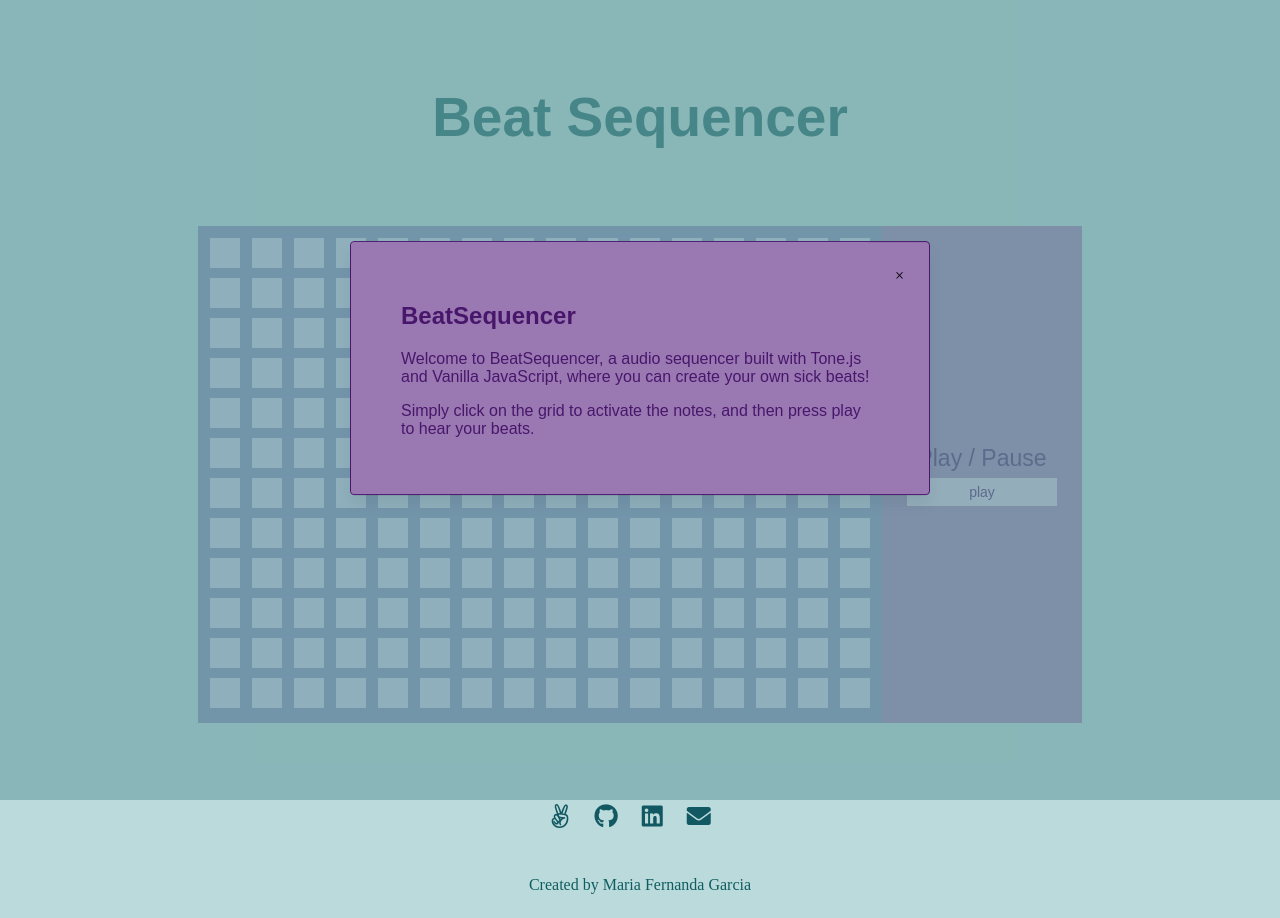
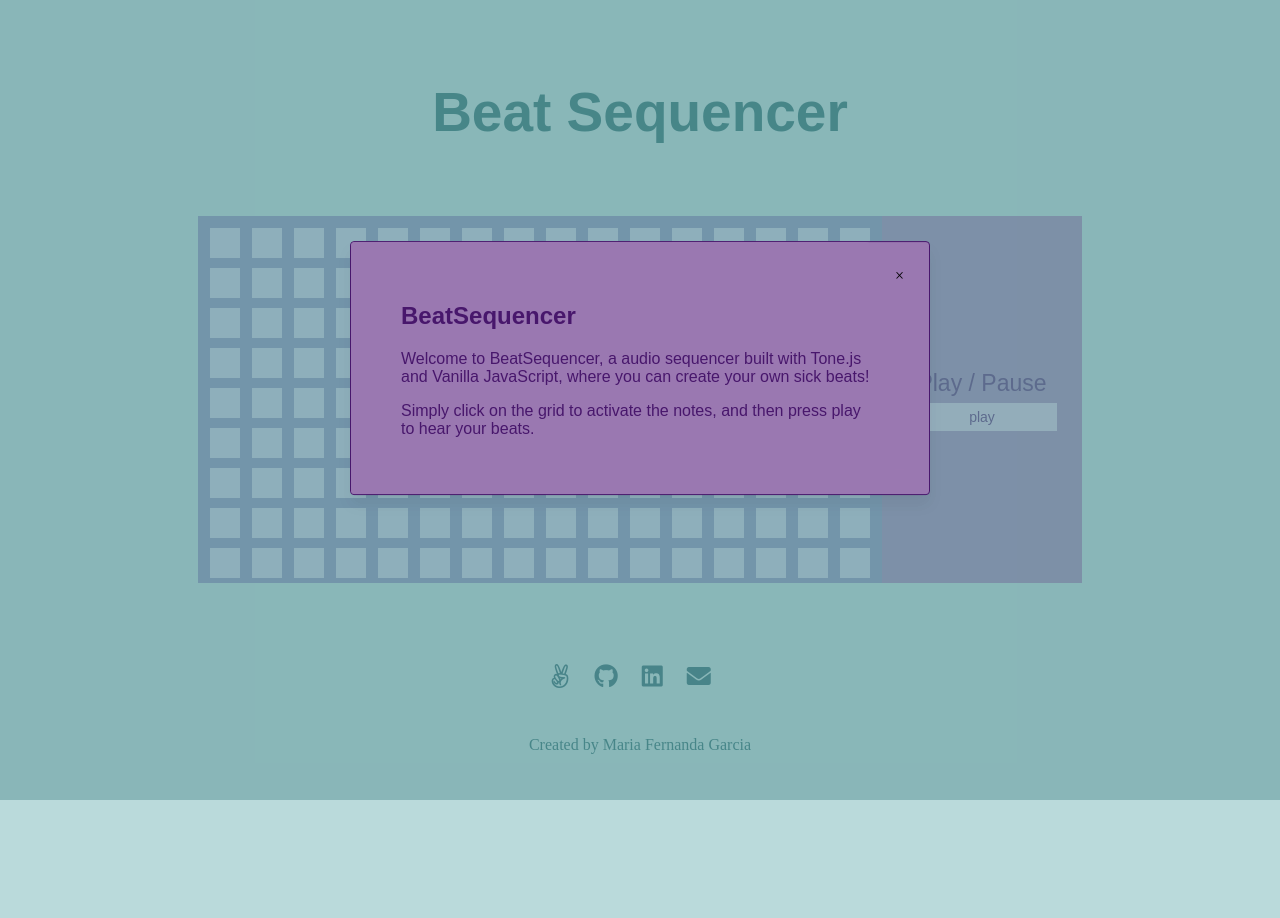
Before and after one commit to mafeg95/Beat-Sequencer, a website: page index.html in a window 1280 px wide. After the commit the page ends 800 px from the top, so only its background shows below. Drawn offline with Linux system fonts and the light colour scheme; no server answers.

```diff
--- a/assets/css/grid.css
+++ b/assets/css/grid.css
@@ -19,7 +19,7 @@
   display: flex;
   width: 672px;
   background-color: #8283B8;
-  height: 485px;
+  height: 355px;
   flex-direction: column;
   padding: 6px;
 }
@@ -92,8 +92,8 @@
 h1 {
   font-family: sans-serif;
   color: #105D61;
-  padding-top: 40px;
-  padding-bottom: 40px;
+  padding-top: 35px;
+  padding-bottom: 35px;
   font-size: 55px;
 }
 
--- a/src/grid.js
+++ b/src/grid.js
@@ -30,7 +30,7 @@
 
   create(){
     const wrapper = this.div({className: 'wrapper'});
-    for (var y = 0; y < 12; y++) {
+    for (var y = 0; y < 9; y++) {
       console.log('works');
       const eachRow = this.createRow(y);
       wrapper.appendChild(eachRow);
--- a/src/index.js
+++ b/src/index.js
@@ -20,7 +20,7 @@
   const loopBar = new Loop();
   const player = new Player(sequence, loopBar);
 
-  const controller = new Controller(player); //div
+  const controller = new Controller(player);
   const append = controller.appendControllers();
 
   const gridDiv = div({className: 'grid'});
--- a/src/loop.js
+++ b/src/loop.js
@@ -13,7 +13,7 @@
   }
 
   resetLoop(currentColumn){
-    for (let i = 0; i < 12; i++) {
+    for (let i = 0; i < 9; i++) {
       currentColumn[0].classList.remove('shaded');
     }
   }
--- a/src/sequence.js
+++ b/src/sequence.js
@@ -6,7 +6,7 @@
   setSequence(col){
     const clicked = [];
     const notes = [];
-    for (let y = 0; y < 12; y++) {
+    for (let y = 0; y < 9; y++) {
       const note = document.getElementsByClassName(`note-${[col,y]}`)[0];
       if (note.classList.value.includes('on')){
         clicked.push(true);
```
Also changed, not shown: dist/main.js.
